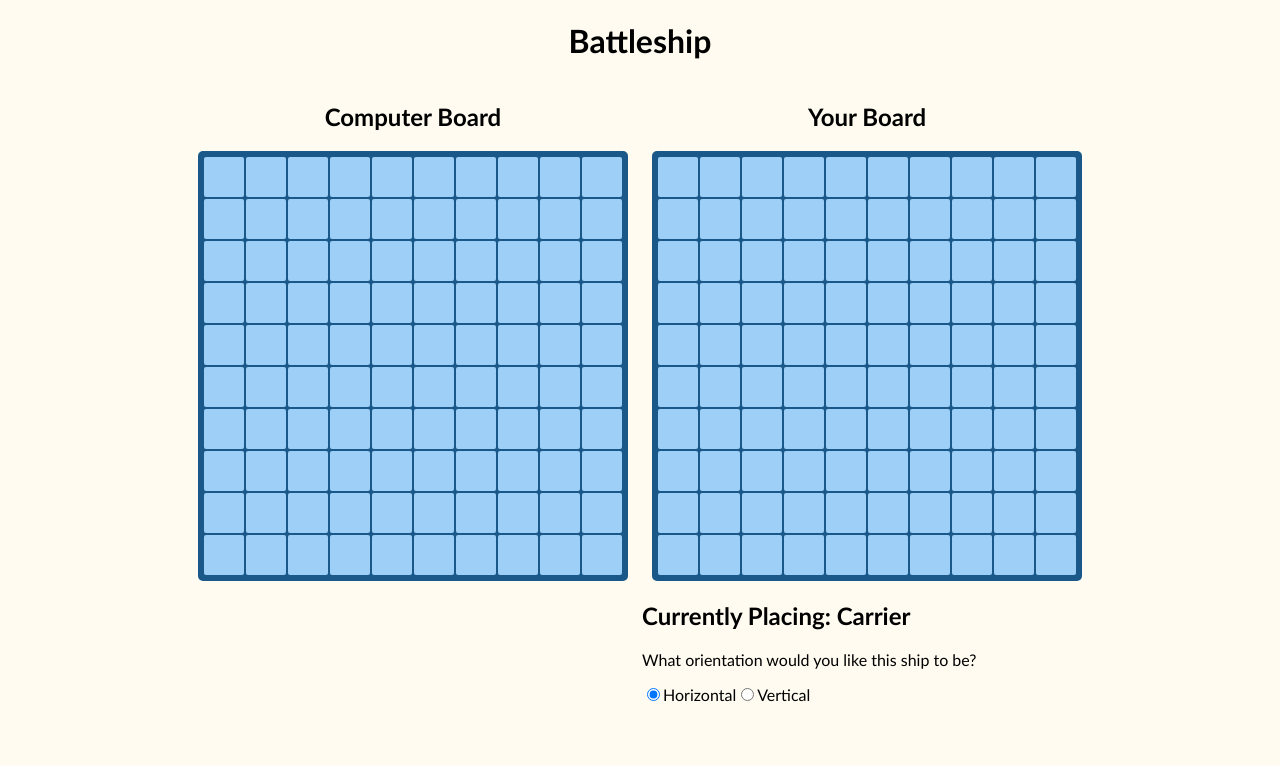
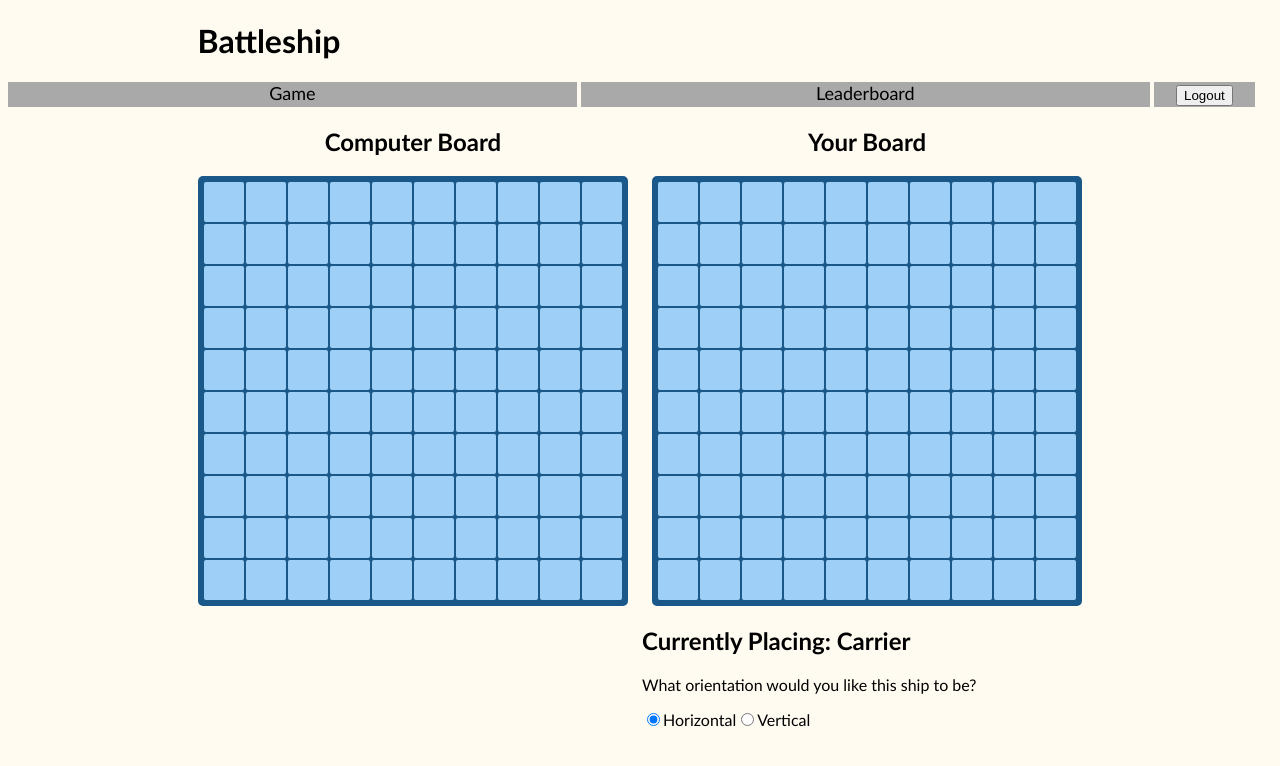
Before and after one commit to pmorrow98/Battleship, a plain HTML site: page game.html in a window 1280 px wide. Drawn offline with nearby package versions, Linux system fonts and the light colour scheme; no server answers.

Commit message:
added nav bar

```diff
--- a/game.css
+++ b/game.css
@@ -3,8 +3,28 @@ body {
     background-color: rgb(255, 251, 240);
 }
 
-h1 {
+.navbar{
+    display: inline-block;
+    width: 45%;
+    height: 25px;
     text-align: center;
+    background-color: darkgrey;
+    font-size: large;
+}
+.navbar > a{
+    text-decoration: none;
+    color: black;
+}
+.logout{
+    display: inline-block;
+    width: 8%;
+    height: 25px;
+    text-align: center;
+    background-color: darkgrey;
+    font-size: large;
+}
+h1{
+    margin-left: 15%;
 }
 #gamearea{
     margin: auto;
--- a/game.html
+++ b/game.html
@@ -10,6 +10,11 @@
 
     <body>
         <h1 >Battleship</h1>
+        <nav>
+            <div class = "navbar"><a href = "./game.html">Game</a></div>
+            <div class = "navbar"><a href = "./leaderboard.html">Leaderboard</a></div>
+            <div class = "logout"><button id = "logout">Logout</button></div>
+        </nav>
         <div id = "gamearea">
             <div id = "computer" class = "side">
                 <div class="grid-container">
--- a/renderBoards.js
+++ b/renderBoards.js
@@ -432,8 +432,19 @@ const updateUserInfo = async function(){
       });
 }
 
+const handleLogout = async function(){
+    const result = await axios({
+        method: 'post',
+        url: 'https://battleshipcomp426.herokuapp.com/api/logout',
+        //withCredentials: true,
+      });
+    console.log(result);
+    window.location.replace("./index.html");
+}
+
 window.onload = () => {
     username = window.location.hash.substring(1);
+    document.getElementById("logout").addEventListener("click" , handleLogout)
     renderInitialBoards();
     renderButtons();
     gameinprogress = false;
```
